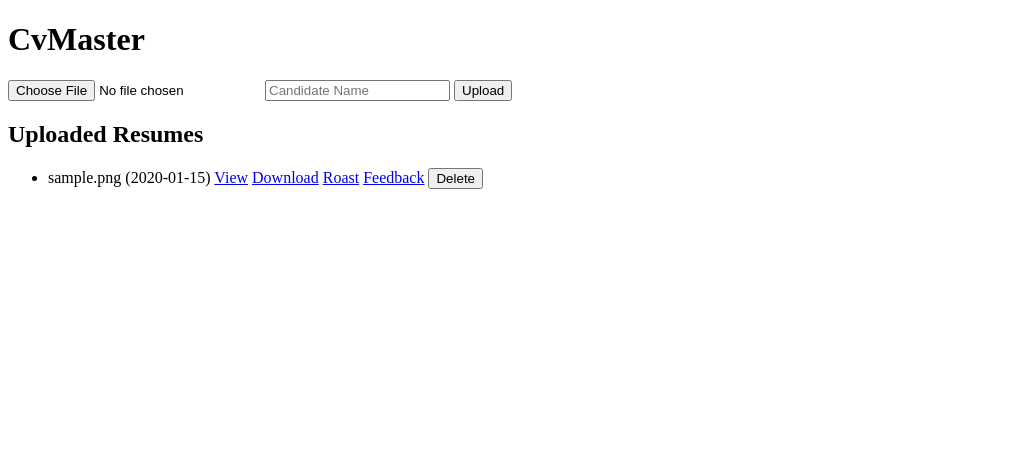
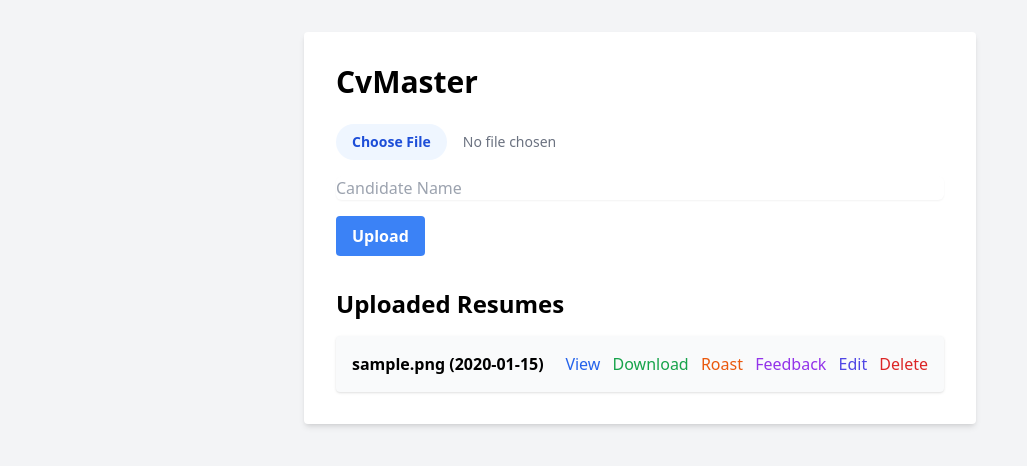
Before and after one commit to sarvesh-2109/cvmaster-endpoint, a Flask app: page / in a window 1280 px wide. Shown: the top 466 px of the page, without its empty margins (0-1027 px from the left). Run offline with Flask 3, Linux system fonts and the light colour scheme; tables that the repository leaves empty hold one stand-in row (values such as "Sample post"); some libraries are stand-ins or nearby versions.

Commit message:
Added Edit Resume ChatBot Functionality

```diff
--- a/app.py
+++ b/app.py
@@ -1,4 +1,4 @@
-from flask import Flask, render_template, request, redirect, url_for, send_file
+from flask import Flask, render_template, request, redirect, url_for, send_file, jsonify
 from flask_sqlalchemy import SQLAlchemy
 from flask_migrate import Migrate
 from io import BytesIO
@@ -6,6 +6,7 @@ import os
 from text_extraction import get_pdf_text, get_docx_text, preprocess_text
 from roast import generate_roast
 from feedback import generate_feedback
+from edit_resume import generate_improved_content
 
 app = Flask(__name__)
 app.secret_key = os.getenv("SECRET_KEY", "mysecretkey")
@@ -118,5 +119,21 @@ async def feedback_resume(resume_id):
                            candidate_name=resume.candidate_name, resume_filename=resume.filename)
 
 
+@app.route('/edit_resume/<int:resume_id>')
+def edit_resume(resume_id):
+    resume = Resume.query.get_or_404(resume_id)
+    return render_template('edit_resume.html', resume_id=resume_id, candidate_name=resume.candidate_name)
+
+
+@app.route('/api/improve_content', methods=['POST'])
+async def improve_content():
+    content = request.json.get('content')
+    if not content:
+        return jsonify({'error': 'No content provided'}), 400
+
+    improved_content = await generate_improved_content(content)
+    return jsonify({'improved_content': improved_content})
+
+
 if __name__ == '__main__':
     app.run(debug=True)
--- a/templates/home.html
+++ b/templates/home.html
@@ -4,30 +4,51 @@
     <meta charset="UTF-8">
     <meta name="viewport" content="width=device-width, initial-scale=1.0">
     <title>CvMaster</title>
-    <!-- Add your CSS styles here -->
+    <script src="https://cdn.tailwindcss.com"></script>
 </head>
-<body>
-    <h1>CvMaster</h1>
-    <form method="POST" enctype="multipart/form-data">
-        <input type="file" name="file" accept=".pdf,.docx">
-        <input type="text" name="candidate_name" placeholder="Candidate Name" required>
-        <input type="submit" value="Upload">
+<body class="bg-gray-100 p-8">
+    <div class="max-w-2xl mx-auto bg-white p-8 rounded shadow-md">
+        <h1 class="text-3xl font-bold mb-6">CvMaster</h1>
+
+        <form method="POST" enctype="multipart/form-data" class="mb-8">
+            <div class="mb-4">
+                <input type="file" name="file" accept=".pdf,.docx" class="block w-full text-sm text-gray-500
+                    file:mr-4 file:py-2 file:px-4
+                    file:rounded-full file:border-0
+                    file:text-sm file:font-semibold
+                    file:bg-blue-50 file:text-blue-700
+                    hover:file:bg-blue-100
+                ">
+            </div>
+            <div class="mb-4">
+                <input type="text" name="candidate_name" placeholder="Candidate Name" required
+                    class="mt-1 block w-full rounded-md border-gray-300 shadow-sm focus:border-indigo-300 focus:ring focus:ring-indigo-200 focus:ring-opacity-50">
+            </div>
+            <button type="submit" class="bg-blue-500 hover:bg-blue-700 text-white font-bold py-2 px-4 rounded">
+                Upload
+            </button>
         </form>
 
-    <h2>Uploaded Resumes</h2>
-    <ul>
+        <h2 class="text-2xl font-bold mb-4">Uploaded Resumes</h2>
+        <ul class="space-y-4">
             {% for resume in resumes %}
-        <li>
-            {{ resume.filename }} ({{ resume.candidate_name }})
-            <a href="{{ url_for('view_resume', resume_id=resume.id) }}" target="_blank">View</a>
-            <a href="{{ url_for('download_resume', resume_id=resume.id) }}">Download</a>
-            <a href="{{ url_for('roast_resume', resume_id=resume.id) }}">Roast</a>
-            <a href="{{ url_for('feedback_resume', resume_id=resume.id) }}">Feedback</a>
-            <form method="POST" action="{{ url_for('delete_resume', resume_id=resume.id) }}" style="display:inline;">
-                <input type="submit" value="Delete">
+            <li class="bg-gray-50 p-4 rounded shadow">
+                <div class="flex items-center justify-between">
+                    <span class="font-semibold">{{ resume.filename }} ({{ resume.candidate_name }})</span>
+                    <div class="space-x-2">
+                        <a href="{{ url_for('view_resume', resume_id=resume.id) }}" target="_blank" class="text-blue-600 hover:text-blue-800">View</a>
+                        <a href="{{ url_for('download_resume', resume_id=resume.id) }}" class="text-green-600 hover:text-green-800">Download</a>
+                        <a href="{{ url_for('roast_resume', resume_id=resume.id) }}" class="text-orange-600 hover:text-orange-800">Roast</a>
+                        <a href="{{ url_for('feedback_resume', resume_id=resume.id) }}" class="text-purple-600 hover:text-purple-800">Feedback</a>
+                        <a href="{{ url_for('edit_resume', resume_id=resume.id) }}" class="text-indigo-600 hover:text-indigo-800">Edit</a>
+                        <form method="POST" action="{{ url_for('delete_resume', resume_id=resume.id) }}" class="inline">
+                            <button type="submit" class="text-red-600 hover:text-red-800">Delete</button>
                         </form>
+                    </div>
+                </div>
             </li>
             {% endfor %}
         </ul>
+    </div>
 </body>
 </html>
```
Also changed, not shown: edit_resume.py (added, +47 -0 lines), templates/edit_resume.html (added, +55 -0 lines). Lines whose indentation alone changed are shown as unchanged.
